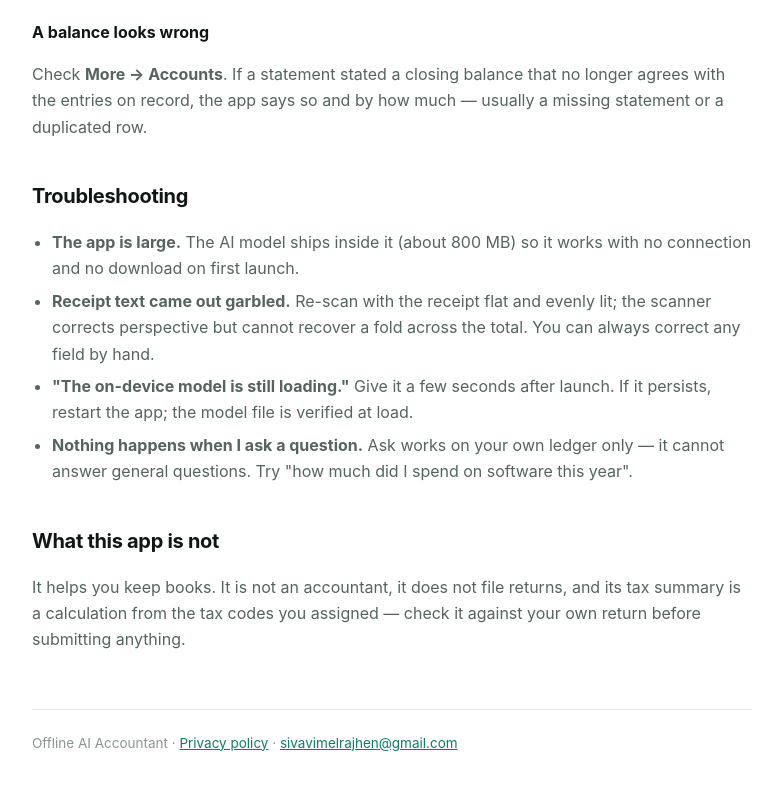
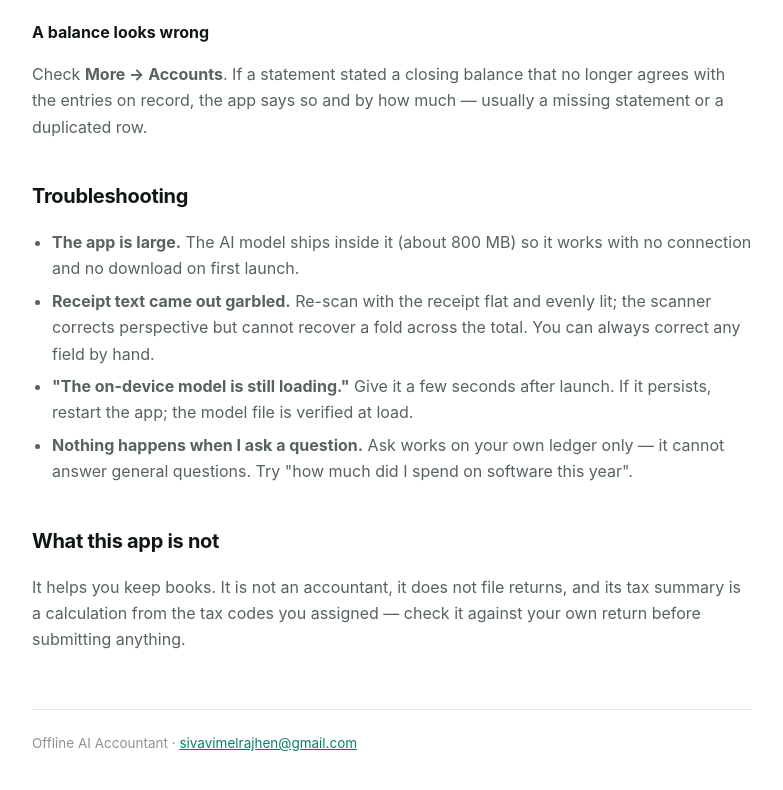
Before and after one commit to SivaVimel/offlineaiaccountantsupport, a plain HTML site: page index.html in a window 1280 px wide. Shown: the part 1992-2782 px from the top of the page, without its empty margins (248-1031 px from the left). Drawn offline with Linux system fonts and the light colour scheme.

Commit message:
Update index.html

```diff
--- a/index.html
+++ b/index.html
@@ -143,7 +143,7 @@
   against your own return before submitting anything.</p>
 
   <div class="foot">
-    Offline AI Accountant · <a href="privacy.html">Privacy policy</a> ·
+    Offline AI Accountant ·
     <a href="mailto:sivavimelrajhen@gmail.com">sivavimelrajhen@gmail.com</a>
   </div>
 </div>
```
